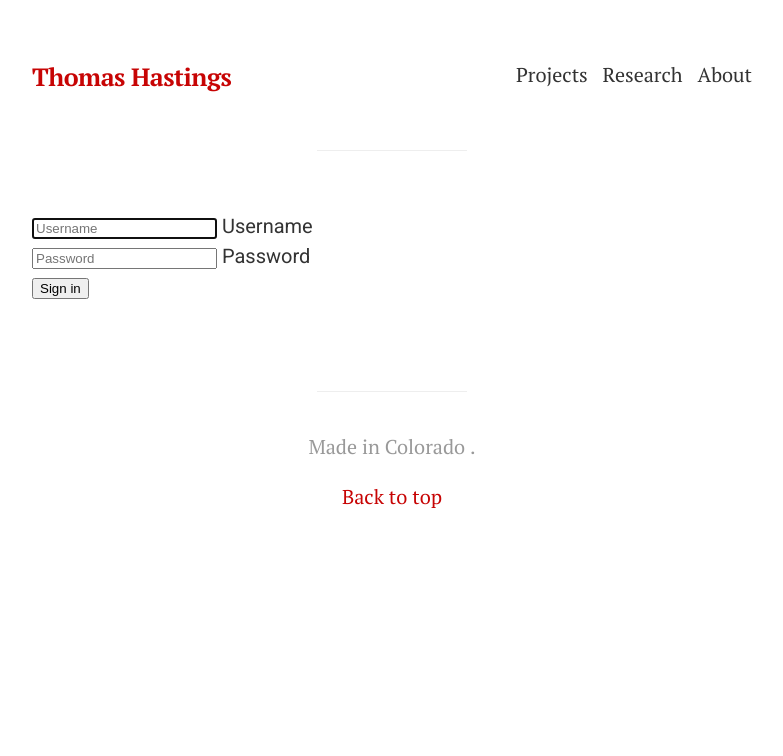
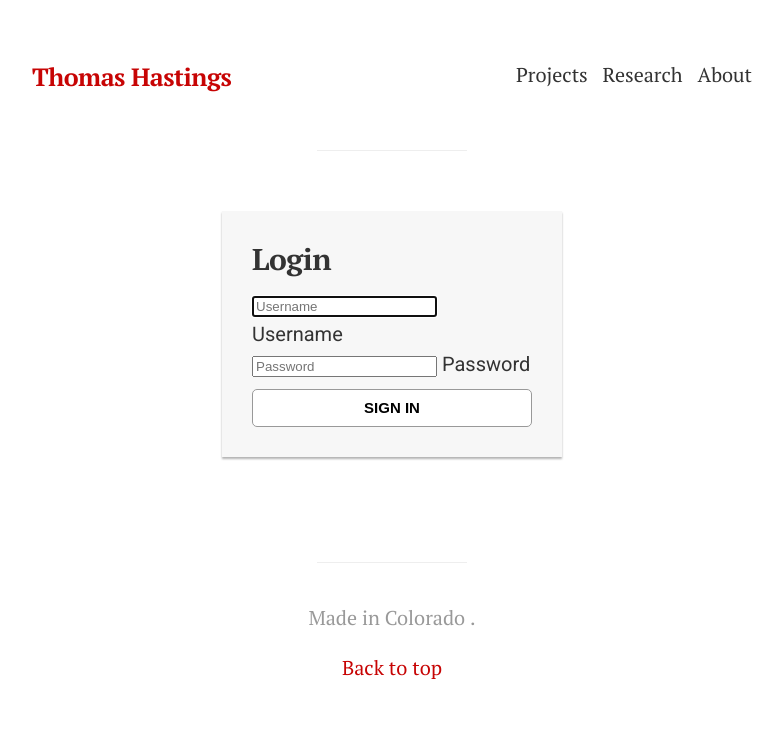
Before and after one commit to tghastings/thomashastings.com, a plain HTML site: page admin/index.html in a window 1280 px wide. Shown: the whole page, without its empty margins (248-1031 px from the left). Drawn offline with Linux system fonts and the light colour scheme; some icons are missing.

Commit message:
Updated style for admin page

```diff
--- a/admin/index.html
+++ b/admin/index.html
@@ -32,7 +32,8 @@
 <body>
   <div class="container content">
     <header class="masthead" include-html="../partials/header.html"></header>
-    <main id="login">
+    <main id="login" class="login">
+      <h2>Login</h2>
         <div class="form-label-group">
           <input id="inputUsername" class="form-control" placeholder="Username" required autofocus>
           <label for="inputEmail">Username</label>
@@ -42,7 +43,7 @@
           <input type="password" id="inputPassword" class="form-control" placeholder="Password" required>
           <label for="inputPassword">Password</label>
         </div>
-        <button id="loginBtn" class="btn btn-lg btn-primary btn-block text-uppercase" type="submit">Sign in</button>
+        <button id="loginBtn" class="loginBtn btn btn-lg btn-primary btn-block text-uppercase" type="submit">Sign in</button>
     </main>
     <footer class="footer blog-footer" include-html="../partials/footer.html"></footer>
   </div>
--- a/assets/css/hastings.css
+++ b/assets/css/hastings.css
@@ -570,3 +570,24 @@ a.pagination-item:hover {
 .blog-footer a{
   color: #c70404;
 }
+
+.login {
+  width: 340px;
+    margin: 50px auto;
+    margin-bottom: 15px;
+    background: #f7f7f7;
+    box-shadow: 0px 2px 2px rgba(0, 0, 0, 0.3);
+    padding: 30px;
+}
+.loginBtn {
+  margin-top: 10px;
+  background-color: #FFF;
+  min-height: 38px;
+  border-radius: 2px;
+  font-size: 15px;
+  border: 1px solid #999;
+  font-weight: bold;
+  width: 100%;
+  text-transform: uppercase;
+  border-radius: 5px;
+}
```
